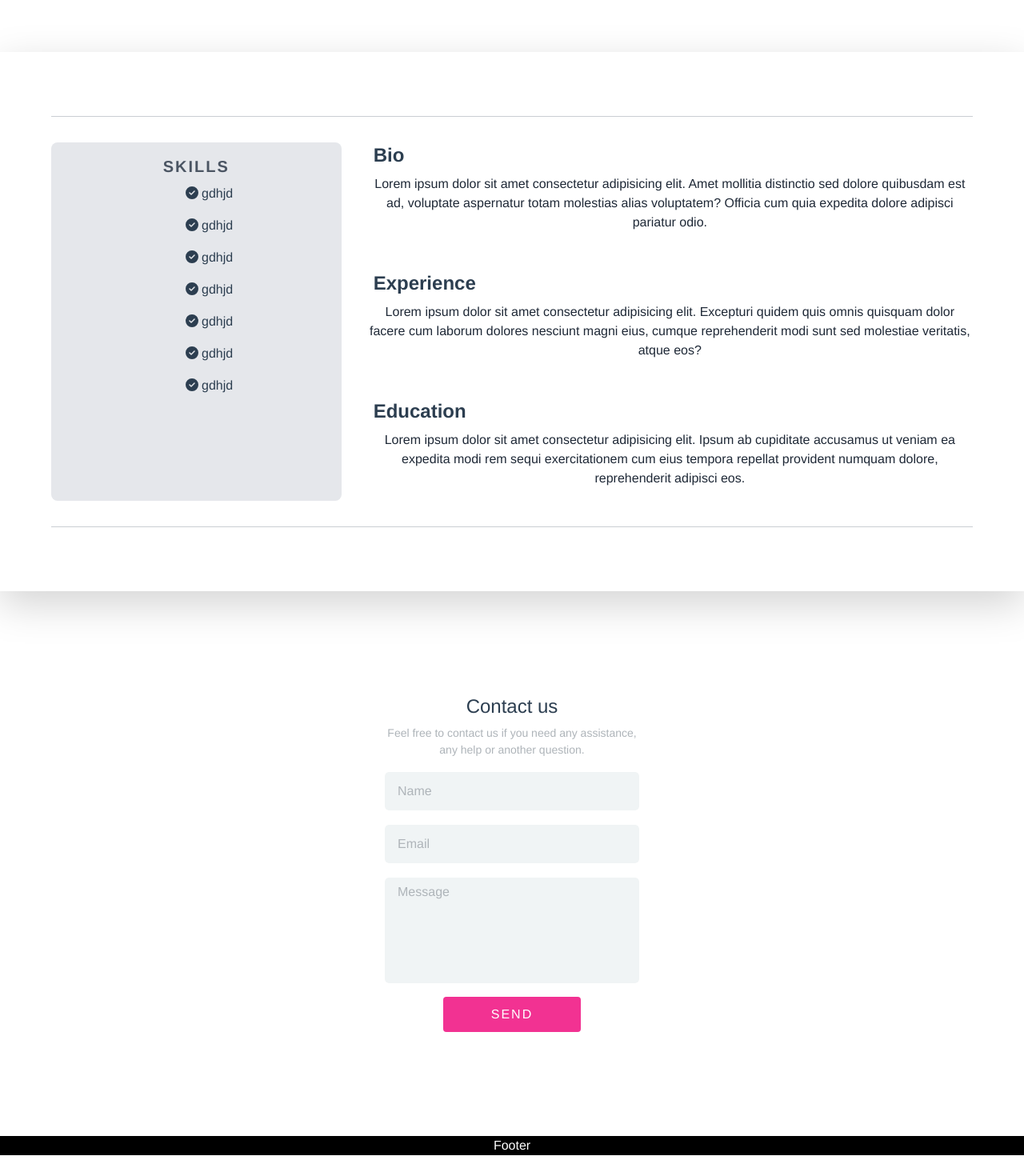
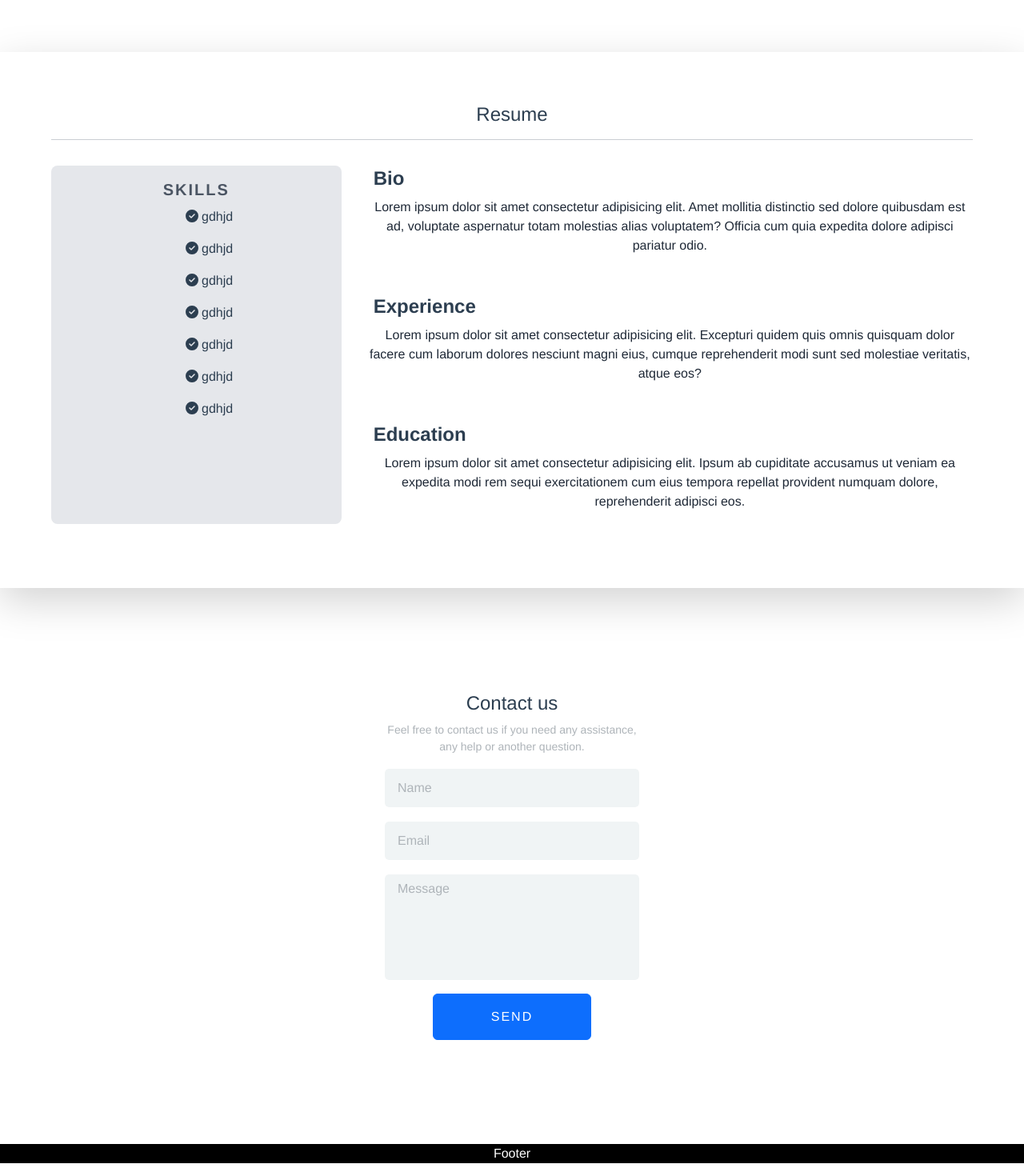
Before and after one commit to Mugambi645/vue-portfolio-design-mockup, a Vue app: page / in a window 1280 px wide. Shown: the part 872-2342 px from the top of the page at 80% size. Built offline with nearby package versions, Linux system fonts and the light colour scheme.

Commit message:
change color schemes

```diff
--- a/src/components/ContactComponent.vue
+++ b/src/components/ContactComponent.vue
@@ -16,7 +16,7 @@
       <div>
         <textarea id="message" class="form-control rounded border-white mb-3 form-text-area" rows="5" cols="30" placeholder="Message" required></textarea>
       </div>
-      <div class="submit-button-wrapper">
+      <div class="submit-button-wrapper btn btn-primary">
         <input type="submit" value="Send">
       </div>
     </form>
@@ -106,7 +106,7 @@ export default {
 .contact-form .submit-button-wrapper input {
   border: none;
   border-radius: 4px;
-  background-color: #f23292;
+
   color: white;
   text-transform: uppercase;
   padding: 10px 60px;
@@ -115,7 +115,7 @@ export default {
 }
 
 .contact-form .submit-button-wrapper input:hover {
-  background-color: #d30069;
+
 }
 
 
--- a/src/components/PortFolio.vue
+++ b/src/components/PortFolio.vue
@@ -1,7 +1,8 @@
 <template>
 
-<div>
-
+<div style="background-color:white;">
+ <h4>Sample projects</h4>
+  <hr class="border-grey-light border-t">
  <div class="p-10 grid grid-cols-1 sm:grid-cols-3 md:grid-cols-3 lg:grid-cols-3 xl:grid-cols-3 gap-5">
     <!--Card 1-->
         <div v-for="project in projects" :key="project.id">
--- a/src/components/ResumeComponent.vue
+++ b/src/components/ResumeComponent.vue
@@ -2,7 +2,7 @@
 <div>
 
   <div class="resume bg-white shadow-lg p-8 md:p-16">
-
+<h4>Resume</h4>
     <hr class="border-grey-light border-t">
     <main class="py-3">
       <section class="bio">
@@ -67,7 +67,7 @@
         </ul>
       </aside>
     </main>
-    <hr class="border-grey-light border-t">
+
 
   </div>
 </div>
```
